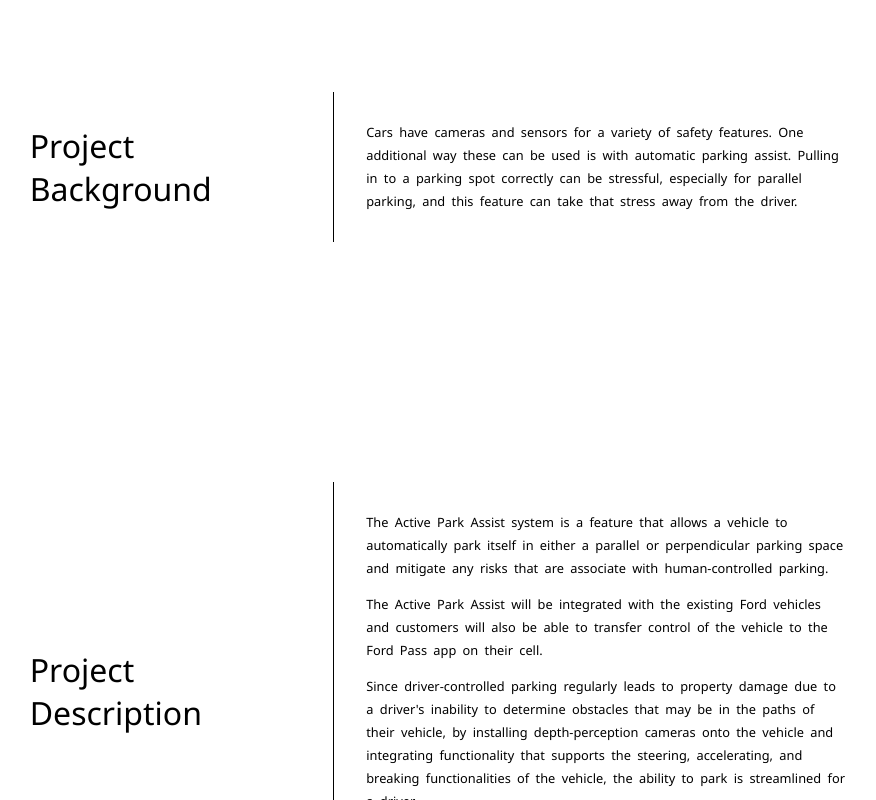
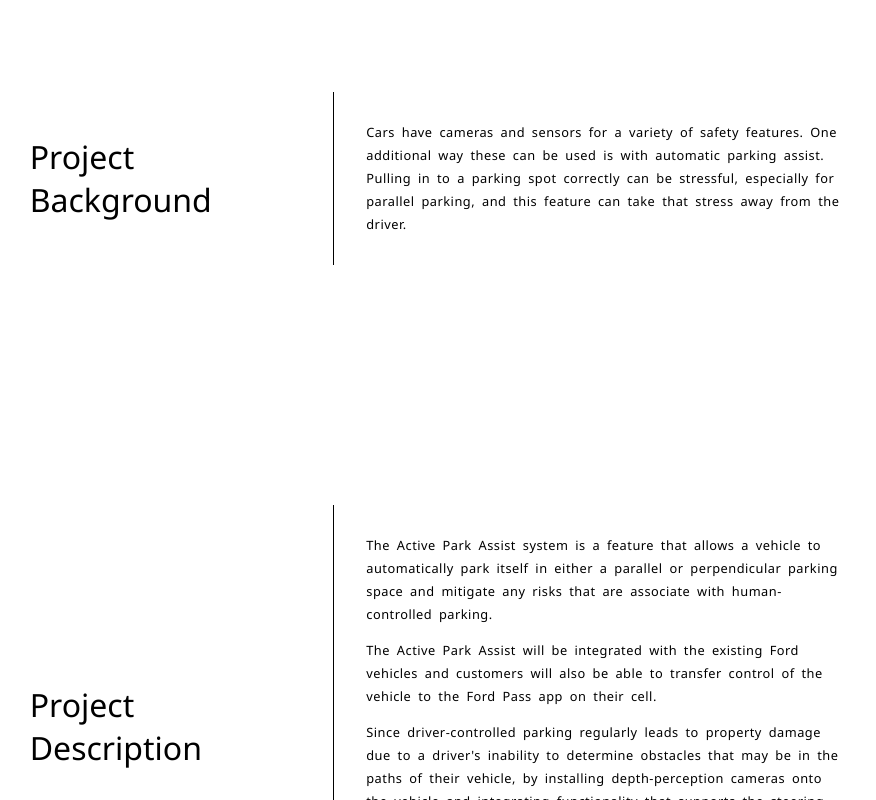
Before and after one commit to adudjandaniel/apa3-ui, an Angular app: page / in a window 1280 px wide. Shown: the part 900-1700 px from the top of the page, without its empty margins (178-1054 px from the left). Built offline with nearby package versions, Linux system fonts and the light colour scheme.

Commit message:
letter spacing

```diff
--- a/src/app/app.component.css
+++ b/src/app/app.component.css
@@ -162,6 +162,7 @@
 }
 .section-content p {
   word-spacing: 3px;
+  letter-spacing: 0.5px;
   font-weight: 200;
   font-size: 0.8em;
   line-height: 180%;
```
